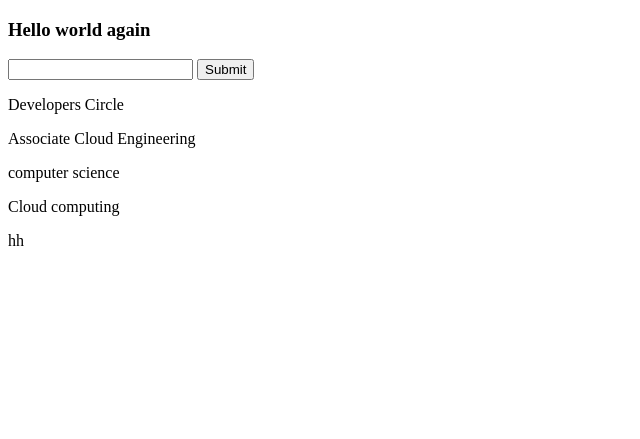
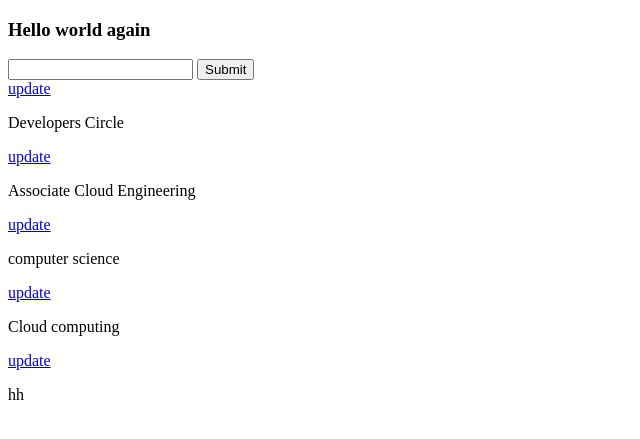
Before and after one commit to KodianKodes/Todo, a Django app: page / in a window 1280 px wide. Shown: the top 439 px of the page, without its empty margins (0-640 px from the left). Run offline with Django 3.2, Linux system fonts and the light colour scheme; data comes from the database, SQL or seed files in the repository; both versions use the stored data as it was after the commit.

Commit message:
updating my app

```diff
--- a/CRUD/templates/CRUD/index.html
+++ b/CRUD/templates/CRUD/index.html
@@ -15,6 +15,7 @@
         <input type="submit" name='create Task'>
     </form>
     {% for  shown in display %}
+        <a href="{% url 'update' shown.id %}">update</a>
         <div>
             <p>{{shown}}</p>
         </div>
--- /dev/null
+++ b/CRUD/templates/CRUD/update_crud.html
@@ -0,0 +1,5 @@
+<h3>Update Task</h3>
+
+<form action="">
+    <input type="summit" name=Update>
+</form>
--- a/CRUD/urls.py
+++ b/CRUD/urls.py
@@ -2,5 +2,6 @@ from django.urls import path
 from . import views
 
 urlpatterns = [
-    path('' , views.index)
+    path('' , views.index, name='home'),
+    path('update/<str:pk>/', views.update, name='update'),
 ]
--- a/CRUD/views.py
+++ b/CRUD/views.py
@@ -13,10 +13,15 @@ def index(request):
         form = CrudForm(request.POST)
         if form.is_valid():
             form.save()
-        return redirect
+        return redirect('/')
 
     context = {
         'display': crud_model,
          'form':form
          }
     return render(request, 'CRUD/index.html', context)
+
+def update(request, pk):
+    task = Crud.objects.get(id=pk)
+
+    return render(request, 'CRUD/update_crud.html')
```
Also changed, not shown: db.sqlite3.
